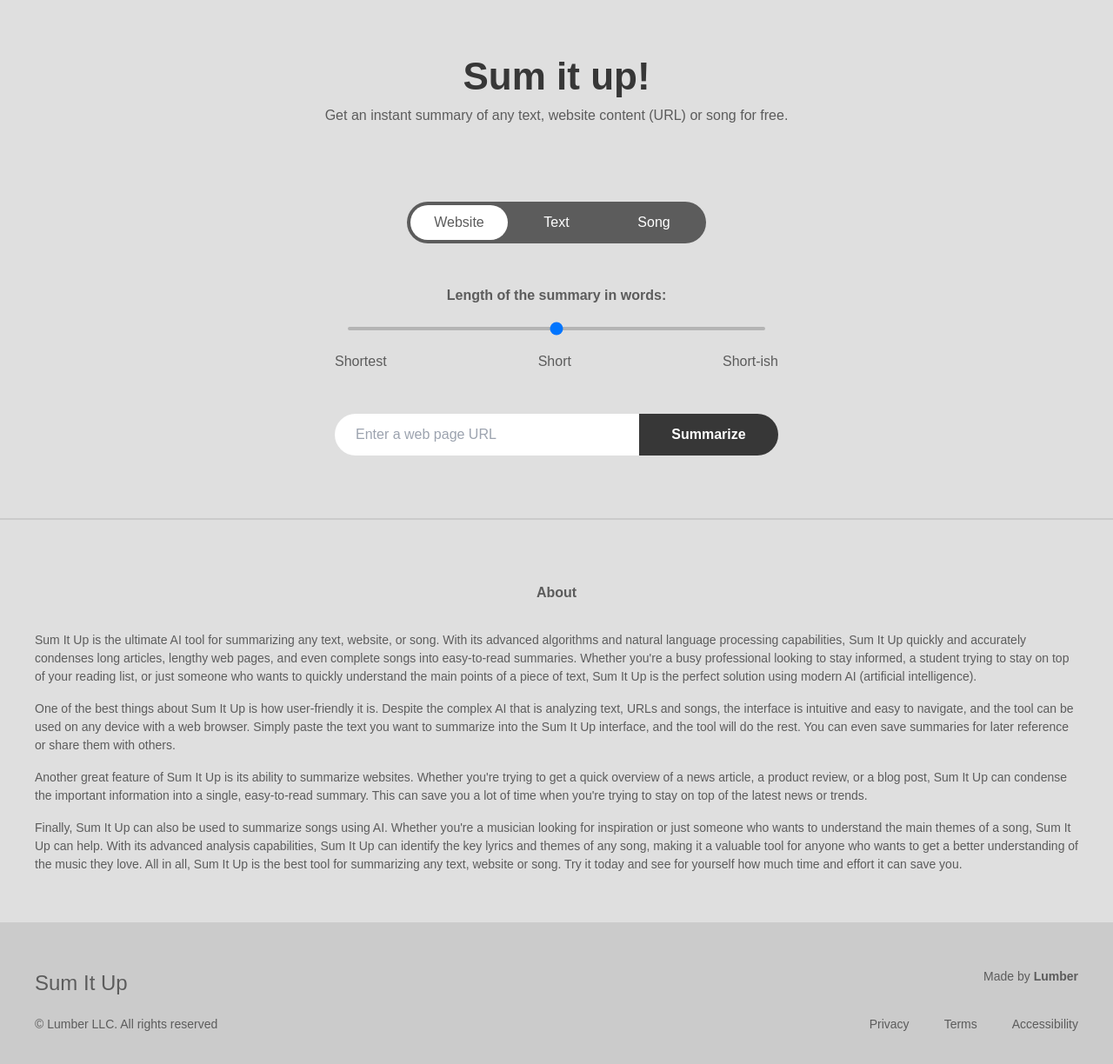
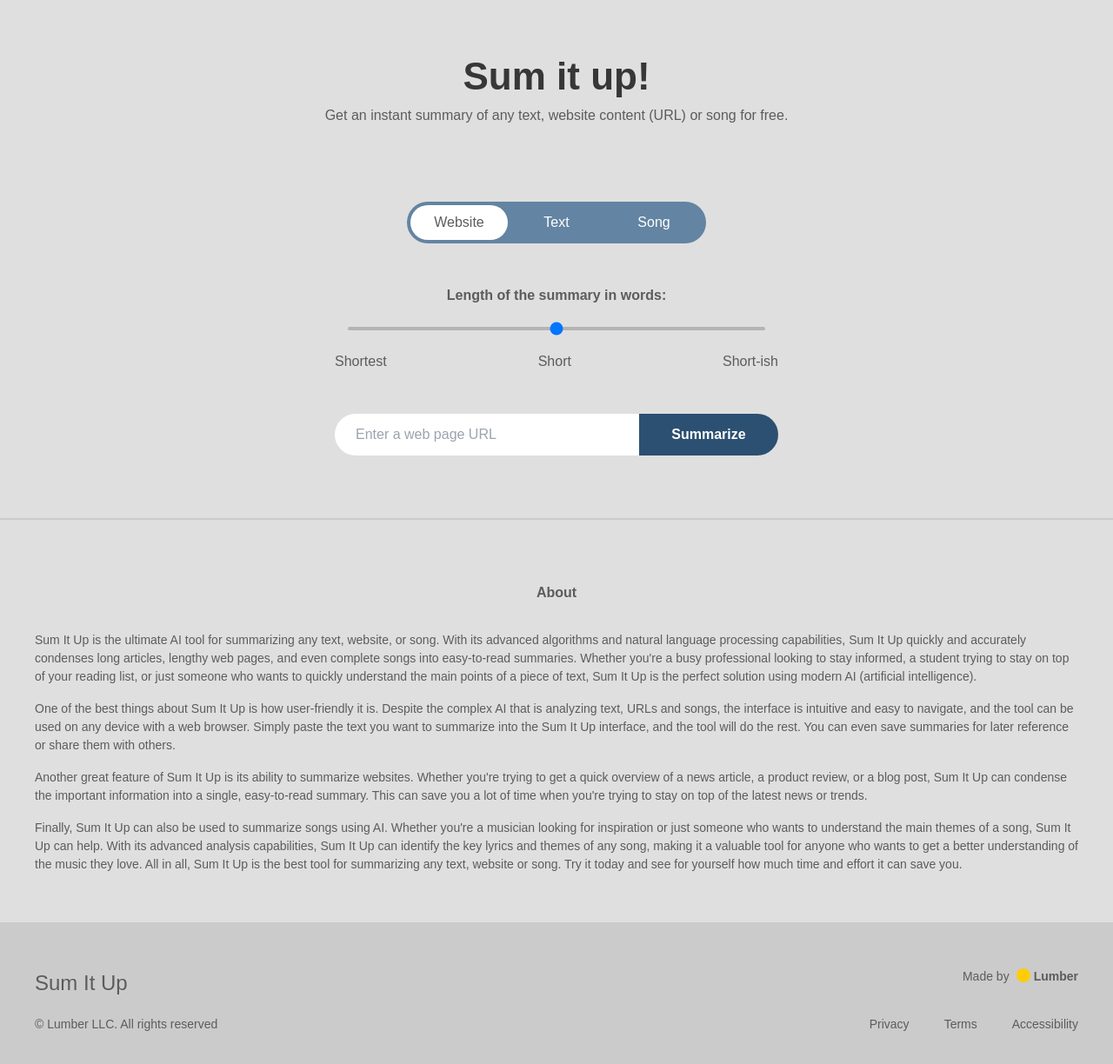
Before and after one commit to lumberdev/sum-it-up, a Next.js app: page / in a window 1280 px wide. Shown: the top 1224 px of the page at 87% size. Built offline with nearby package versions, Linux system fonts and the light colour scheme.

Commit message:
style: add some colors

```diff
--- a/src/components/Footer.tsx
+++ b/src/components/Footer.tsx
@@ -11,8 +11,9 @@ const Footer = () => {
 					</div>
 				</div>
 				<div className='flex flex-1 flex-col items-center justify-between text-paragraph md:items-end'>
-					<div>
+					<div className='flex items-center'>
 						Made by
+						<span className='mr-1 ml-2 inline-block h-4 w-4 rounded-full bg-[#FFCC08] relative bottom-0.5'></span>
 						<span className='font-bold'> Lumber</span>
 					</div>
 					<div className='flex justify-end gap-10 py-4 md:py-0'>
--- a/src/components/Input/Input.tsx
+++ b/src/components/Input/Input.tsx
@@ -83,7 +83,7 @@ const Input = ({
 	return (
 		<Container>
 			<div className='mx-auto max-w-[31.875rem] py-8 text-center'>
-				<div className='mx-auto inline-flex h-12 w-full max-w-[21.5rem] items-center justify-center rounded-full bg-dark p-1 text-white'>
+				<div className='mx-auto inline-flex h-12 w-full max-w-[21.5rem] items-center justify-center rounded-full bg-primary p-1 text-white'>
 					{(Object.keys(InputType) as Array<keyof typeof InputType>).map(
 						(key) => (
 							<button
--- a/src/components/Input/InputField/SongInputField.tsx
+++ b/src/components/Input/InputField/SongInputField.tsx
@@ -41,7 +41,7 @@ const SongInputField = ({
 				onChange={(e) => setArtistName(e.target.value)}
 			/>
 			<button
-				className='mx-auto mt-4 flex h-11 w-[10rem] items-center justify-center rounded-full bg-darkest text-heading4 font-semibold text-white md:h-12'
+				className='mx-auto mt-4 flex h-11 w-[10rem] items-center justify-center rounded-full bg-primaryDark text-heading4 font-semibold text-white md:h-12'
 				type='submit'>
 				Summarize
 			</button>
--- a/src/components/Input/InputField/TextInputField.tsx
+++ b/src/components/Input/InputField/TextInputField.tsx
@@ -24,7 +24,7 @@ const TextInputField = ({
 				onChange={(e) => setInputValue(e.target.value)}
 			/>
 			<button
-				className='mx-auto mt-4 flex h-11 w-[10rem] items-center justify-center rounded-full bg-darkest text-heading4 font-semibold text-white md:h-12'
+				className='mx-auto mt-4 flex h-11 w-[10rem] items-center justify-center rounded-full bg-primaryDark text-heading4 font-semibold text-white md:h-12'
 				type='submit'>
 				Summarize
 			</button>
--- a/src/components/Input/InputField/WebsiteInputField.tsx
+++ b/src/components/Input/InputField/WebsiteInputField.tsx
@@ -26,7 +26,7 @@ const WebsiteInputField = ({
 			/>
 			<button
 				type='submit'
-				className='flex min-w-[8rem] items-center justify-center bg-darkest font-semibold text-white md:min-w-[10rem] md:text-heading4'>
+				className='flex min-w-[8rem] items-center justify-center bg-primaryDark font-semibold text-white md:min-w-[10rem] md:text-heading4'>
 				Summarize
 			</button>
 		</form>
--- a/tailwind.config.js
+++ b/tailwind.config.js
@@ -22,6 +22,8 @@ module.exports = {
 				dark: `#5C5C5C`,
 				medium: `#B4B4B4`,
 				lightest: `#CBCBCB`,
+				primaryDark: `#2c5071`,
+				primary: `#6384a2`,
 			},
 		},
 	},
```
